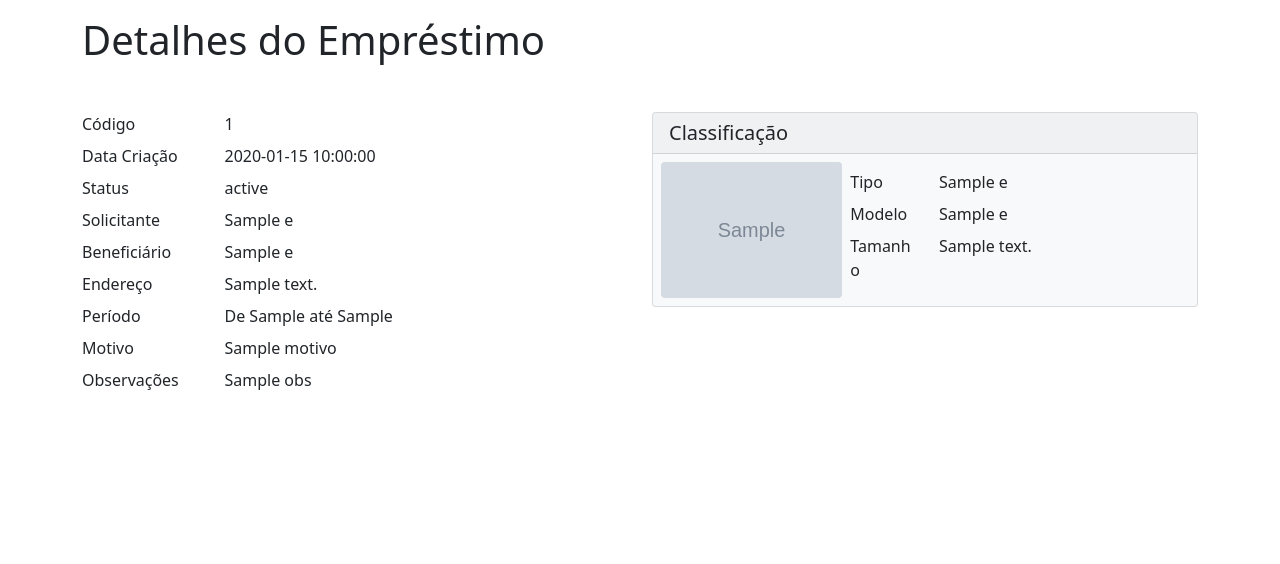
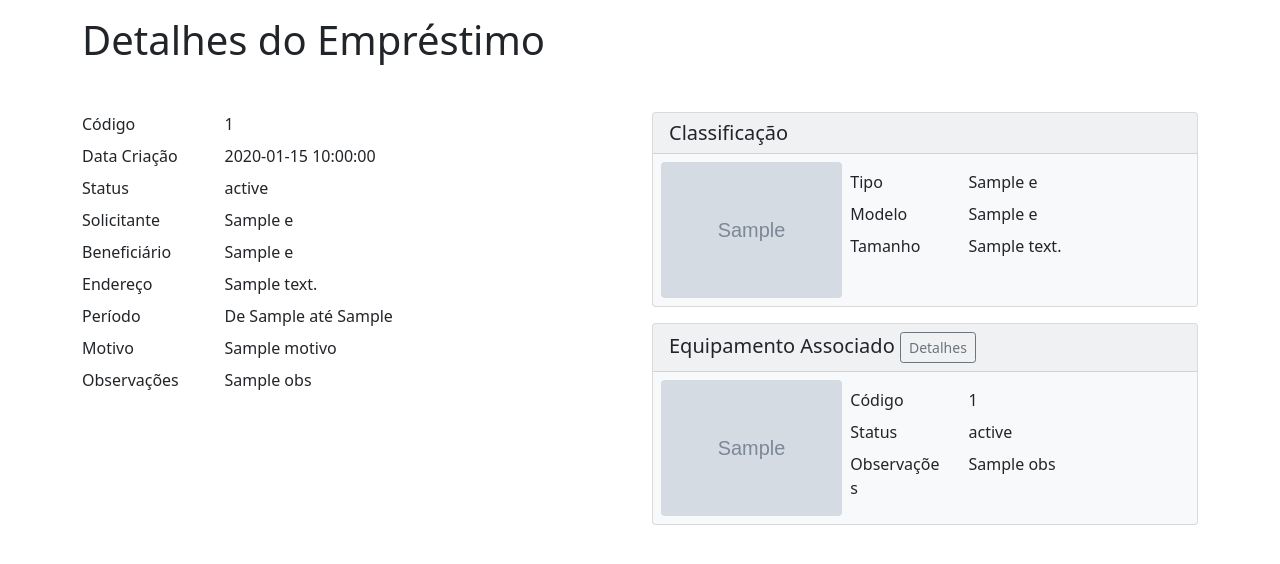
Before and after one commit to blotta/clube-da-bengala, a Flask app: template clubedabengala/templates/manage/emprestimos_details.html in a window 1280 px wide. Shown: the part 56-620 px from the top of the page. Run offline with Flask 2, Linux system fonts and the light colour scheme; the template is opened without the code that fills it: most values are stand-ins (such as "Sample title", 1, 10 or a date in 2020); grey boxes marked "Sample" are stand-in pictures; some libraries are stand-ins or nearby versions.

Commit message:
melhorando detalhes do emprestimo

```diff
--- a/clubedabengala/templates/manage/emprestimos_details.html
+++ b/clubedabengala/templates/manage/emprestimos_details.html
@@ -60,6 +60,17 @@
             </div>
             {% endif %}
 
+            {% if can_mark_as_finalizado %}
+            <div class="row mb-2">
+                <div class="col-md-6">
+                    <form action="{{ url_for('manage.emprestimos_finalized', eid = e.id) }}" method="post">
+                        <!-- <input type="hidden" name="equip_id" value="{{ equip_id }}"> -->
+                        <button class="btn btn-secondary" type="submit">Marcar como finalizado</button>
+                    </form>
+                </div>
+            </div>
+            {% endif %}
+
         </div>
 
         <div class="col-md-6">
@@ -78,26 +89,56 @@
                         <div class="card-body">
                             <div class="card-text">
                                 <div class="row mb-2">
-                                    <div class="col-md-3">Tipo</div>
-                                    <div class="col-md-6">{{ e.equip_type_name }}</div>
+                                    <div class="col-md-4">Tipo</div>
+                                    <div class="col-md-8">{{ e.equip_type_name }}</div>
                                 </div>
                                 <div class="row mb-2">
-                                    <div class="col-md-3">Modelo</div>
-                                    <div class="col-md-6">{{ e.equip_model_name }}</div>
+                                    <div class="col-md-4">Modelo</div>
+                                    <div class="col-md-8">{{ e.equip_model_name }}</div>
                                 </div>
                                 {% if e.equip_size_desc %}
                                 <div class="row mb-2">
-                                    <div class="col-md-3">Tamanho</div>
-                                    <div class="col-md-6">{{ e.equip_size_desc }}</div>
+                                    <div class="col-md-4">Tamanho</div>
+                                    <div class="col-md-8">{{ e.equip_size_desc }}</div>
                                 </div>
                                 {% endif %}
                             </div>
                         </div>
                     </div>
+                </div>
+            </div>
+
+            {% if equipamento %}
+            <div class="card text-dark bg-light mb-3">
+                <h5 class="card-header">Equipamento Associado <a class="btn btn-outline-secondary btn-sm" href="{{ url_for('manage.equipamentos_details', eid = equipamento.id) }}">Detalhes</a> </h5>
+                <div class="row g-0">
+                    <div class="col-md-4">
+                        <img class="rounded w-100 m-2" src="{{ url_for('static', filename='images/' + e.equip_model_image )}}" alt="">
+                    </div>
+                    <div class="col-md-8">
+                        <div class="card-body">
+                            <div class="card-text">
+                                <div class="row mb-2">
+                                    <div class="col-md-4">Código</div>
+                                    <div class="col-md-8">{{ equipamento.id }}</div>
+                                </div>
+                                <div class="row mb-2">
+                                    <div class="col-md-4">Status</div>
+                                    <div class="col-md-8">{{ equipamento.status }}</div>
+                                </div>
+                                <div class="row mb-2">
+                                    <div class="col-md-4">Observações</div>
+                                    <div class="col-md-8">{{ equipamento.obs }}</div>
+                                </div>
+                            </div>
+                        </div>
+                    </div>
 
                 </div>
+            {% endif %}
 
             </div>
+
 
             {% if can_approve_or_reject %}
             <div class="card text-dark bg-light">
--- a/clubedabengala/usuario.py
+++ b/clubedabengala/usuario.py
@@ -223,6 +223,7 @@ def get_emprestimos(**filter):
             , em.image equip_model_image
             , es.id equip_size_id
             , es.desc equip_size_desc
+            , e.equip_id
         FROM emprestimos e
         JOIN emprestimos_status est on est.id = e.status
         JOIN users u on u.id = e.solicitante_id
```
Also changed, not shown: clubedabengala/manage.py (+27 -5 lines).
